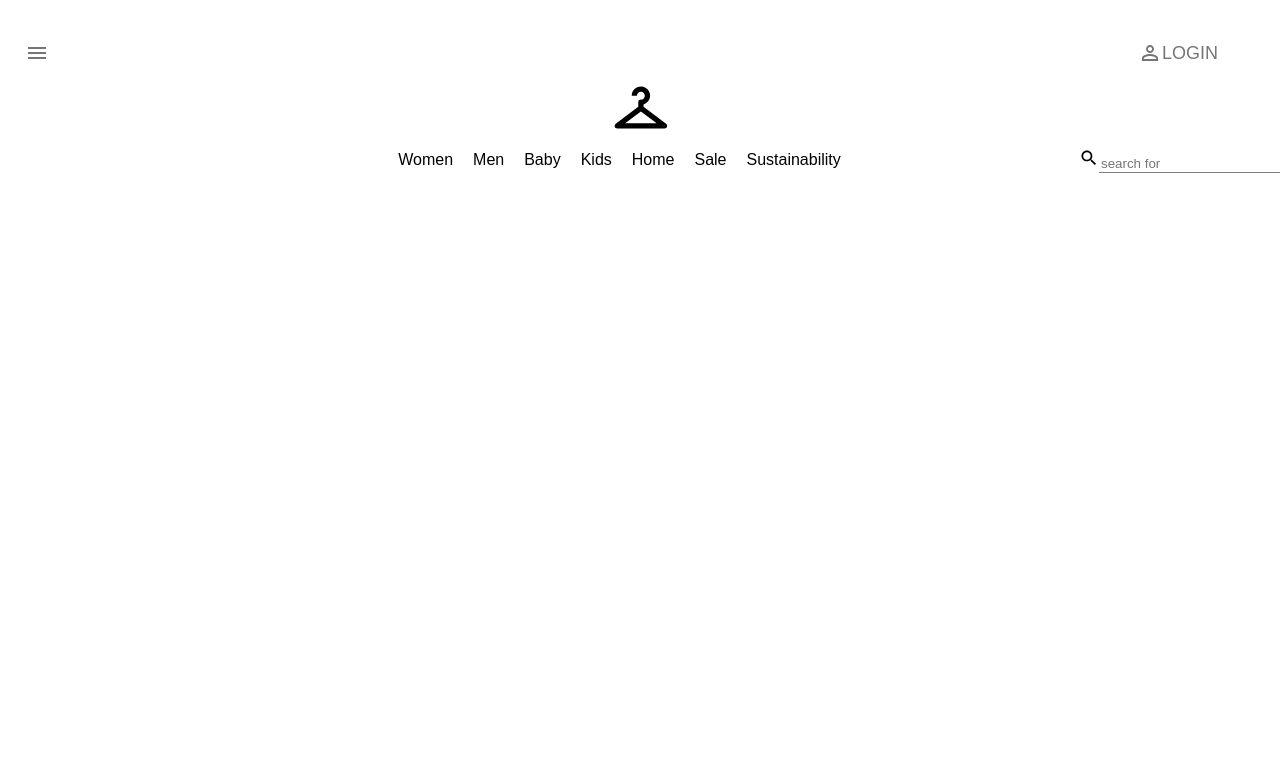
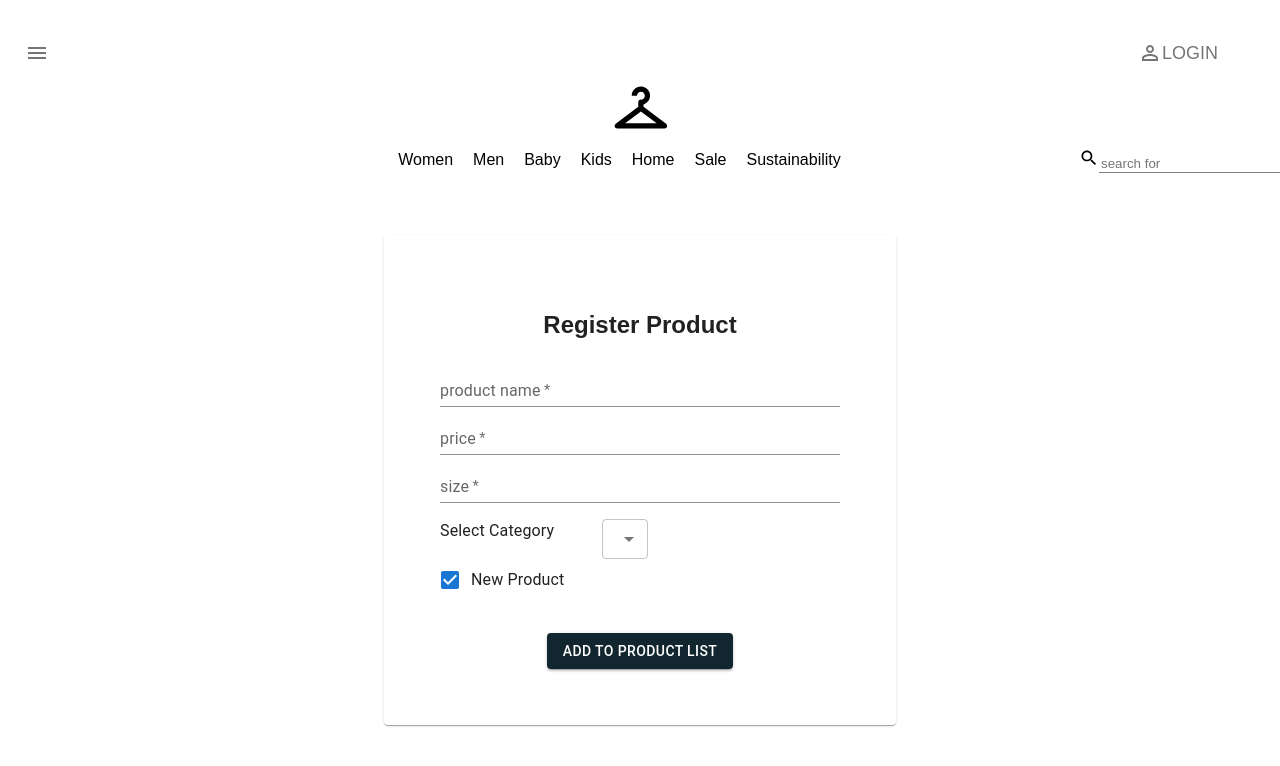
Before and after one commit to rabosian/react-ecommerce-dashboard, a React (Create React App) app: page /register-product in a window 1280 px wide. Shown: the top 766 px of the page. Built offline with nearby package versions, Linux system fonts and the light colour scheme; a web font is replaced by a local one.

Commit message:
create RegisterProduct page

```diff
--- a/src/App.js
+++ b/src/App.js
@@ -6,6 +6,7 @@ import ProductAll from "./pages/ProductAll";
 import LoginPage from "./pages/Loginpage";
 import PrivateRoute from "./route/PrivateRoute";
 import ProductDetail from "./pages/ProductDetail";
+import RegisterProduct from "./pages/admin/RegisterProduct";
 
 function App() {
   return (
@@ -23,6 +24,7 @@ function App() {
             </PrivateRoute>
           }
         />
+        <Route path="/register-product" element={<RegisterProduct />} />
       </Routes>
     </div>
   );
--- a/src/components/Navbar.jsx
+++ b/src/components/Navbar.jsx
@@ -51,7 +51,7 @@ const Navbar = () => {
         {role === "admin" ?
           adminSidebar.map((text) => (
             <ListItem key={text} disablePadding>
-              <ListItemButton component="a" href="#">
+              <ListItemButton component="a" href={text.toLowerCase().replace(' ','-')}>
                 <ListItemText primary={text} />
               </ListItemButton>
             </ListItem>
--- /dev/null
+++ b/src/pages/admin/RegisterProduct.jsx
@@ -0,0 +1,121 @@
+import React, { useState } from "react";
+import {
+  Grid,
+  Paper,
+  TextField,
+  Button,
+  Checkbox,
+  FormGroup,
+  FormControlLabel,
+  Select,
+  MenuItem,
+  Typography,
+  Box,
+} from "@mui/material";
+import { useNavigate } from "react-router-dom";
+import { useDispatch } from "react-redux";
+
+const RegisterProduct = () => {
+  const [title, setTitle] = useState("");
+  const [isNew, setIsNew] = useState(true);
+  const [price, setPrice] = useState("");
+  const [size, setSize] = useState("");
+
+  const [selectedCategory, setSelectedCategory] = useState("select");
+
+  const dispatch = useDispatch();
+  const navigate = useNavigate();
+
+  const handleSubmit = () => {
+    console.log("title: " + title);
+    console.log("isNew: " + isNew);
+    console.log("price: " + price);
+    console.log("size: " + size);
+  };
+
+  const categories = [
+    "Women",
+    "Men",
+    "Baby",
+    "Kids",
+    "Home",
+    "Sale",
+    "Sustainability",
+  ];
+
+  const handleChange = (e) => {
+    setSelectedCategory(e.target.value);
+  };
+
+  return (
+    <div>
+      <Grid align="center" sx={{ mt: 5 }}>
+        <Paper sx={{ padding: 7, width: 400 }}>
+          <Grid align="center">
+            <h2>Register Product</h2>
+          </Grid>
+          <TextField
+            required
+            variant="standard"
+            type="text"
+            fullWidth
+            label="product name"
+            onChange={(e) => setTitle(e.target.value)}
+          />
+          <TextField
+            required
+            variant="standard"
+            fullWidth
+            label="price"
+            onChange={(e) => setPrice(e.target.value)}
+          />
+          <TextField
+            required
+            variant="standard"
+            fullWidth
+            label="size"
+            placeholder="enter in comma separated string (e.g. S,M,L)"
+            onChange={(e) => setSize(e.target.value)}
+          />
+          <Box display="flex" mt={2}>
+            <Typography mr={6}>Select Category</Typography>
+            <Select
+              size="small"
+              value={selectedCategory}
+              onChange={handleChange}
+              sx={{ width: "auto" }}
+            >
+              {categories.map((item, index) => {
+                return (
+                  <MenuItem key={index} value={item}>
+                    {item}
+                  </MenuItem>
+                );
+              })}
+            </Select>
+          </Box>
+
+          <FormGroup>
+            <FormControlLabel
+              control={<Checkbox defaultChecked />}
+              label="New Product"
+              onChange={() => setIsNew(!isNew)}
+            />
+          </FormGroup>
+
+          <Button
+            variant="contained"
+            color="primary"
+            sx={{ mt: 4 }}
+            style={{ backgroundColor: "#11262f" }}
+            onClick={handleSubmit}
+          >
+            Add to Product List
+          </Button>
+        </Paper>
+      </Grid>
+    </div>
+  );
+};
+
+export default RegisterProduct;
```
Also changed, not shown: src/pages/admin/AdminMain.jsx (deleted, +0 -43 lines).
